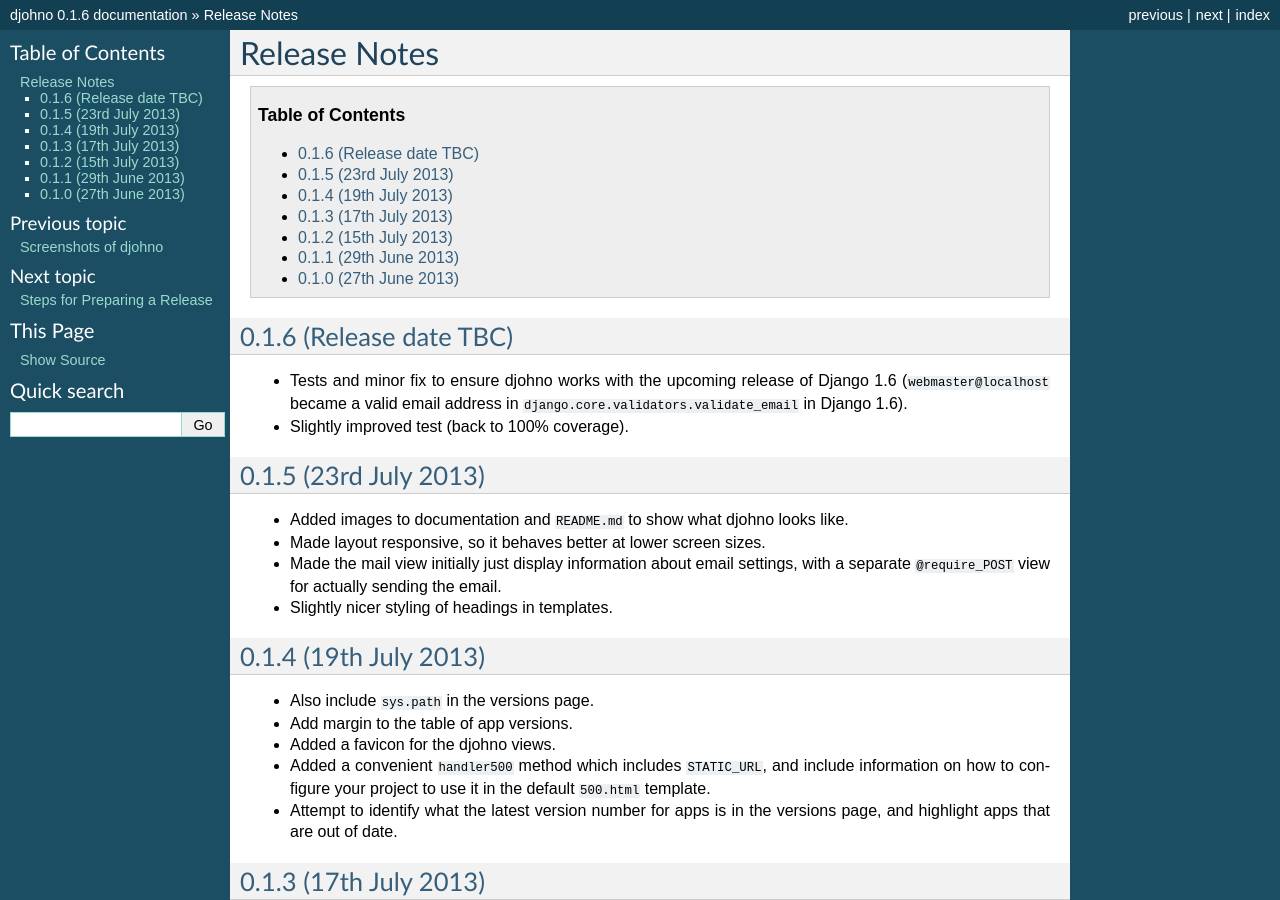
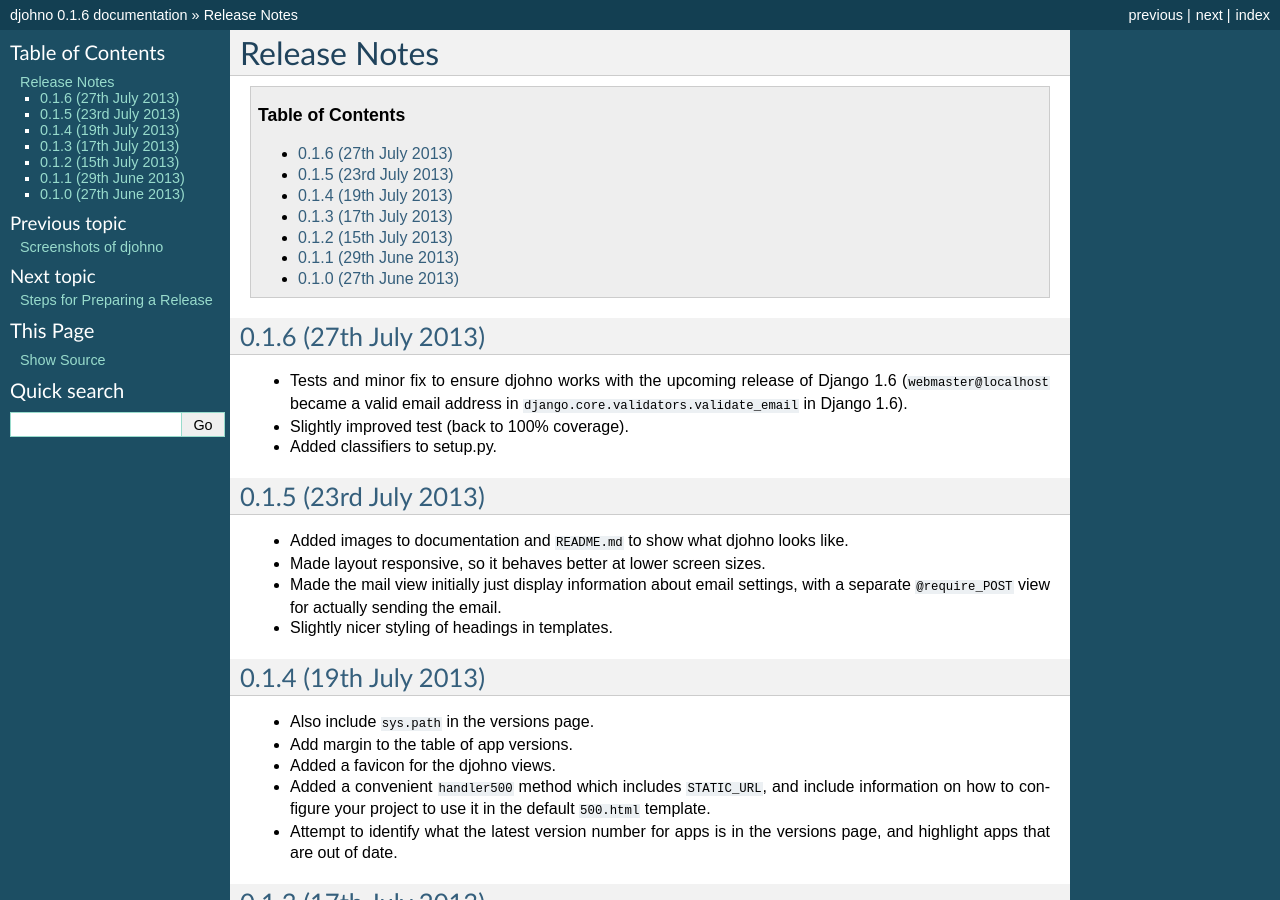
Before and after one commit to dominicrodger/djohno, a Sphinx documentation site: the page built from docs/release_notes.rst, in a window 1280 px wide and 900 px high. Built offline with Sphinx 7.4.7, drawn with Linux system fonts in a browser that asks for light colours.

Commit message:
Adding release notes

```diff
--- a/docs/release_notes.rst
+++ b/docs/release_notes.rst
@@ -4,13 +4,14 @@
 .. contents:: Table of Contents
    :local:
 
-0.1.6 (Release date TBC)
-========================
+0.1.6 (27th July 2013)
+======================
 
 * Tests and minor fix to ensure djohno works with the upcoming release
   of Django 1.6 (``webmaster@localhost`` became a valid email address
   in ``django.core.validators.validate_email`` in Django 1.6).
 * Slightly improved test (back to 100% coverage).
+* Added classifiers to setup.py.
 
 0.1.5 (23rd July 2013)
 ======================
```
